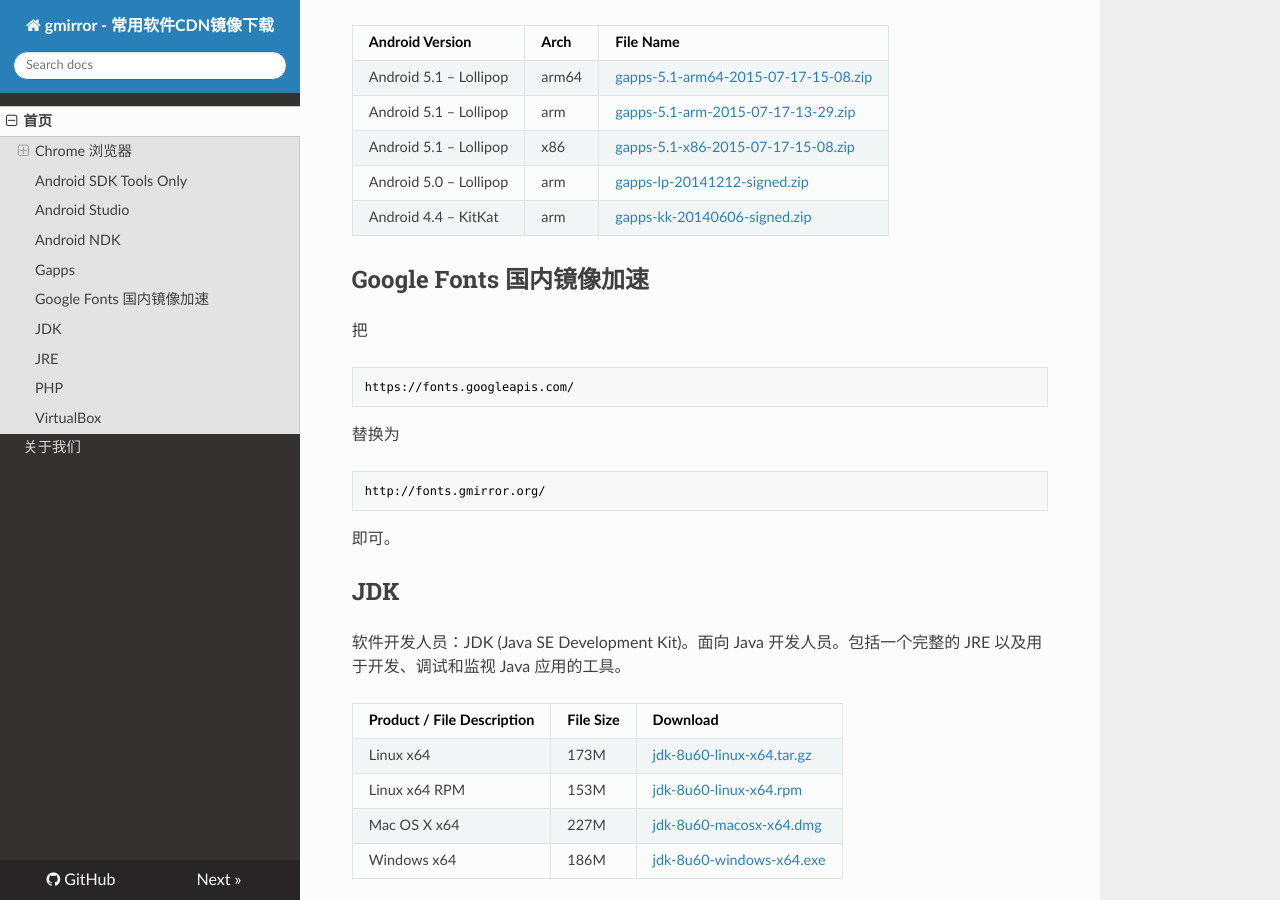
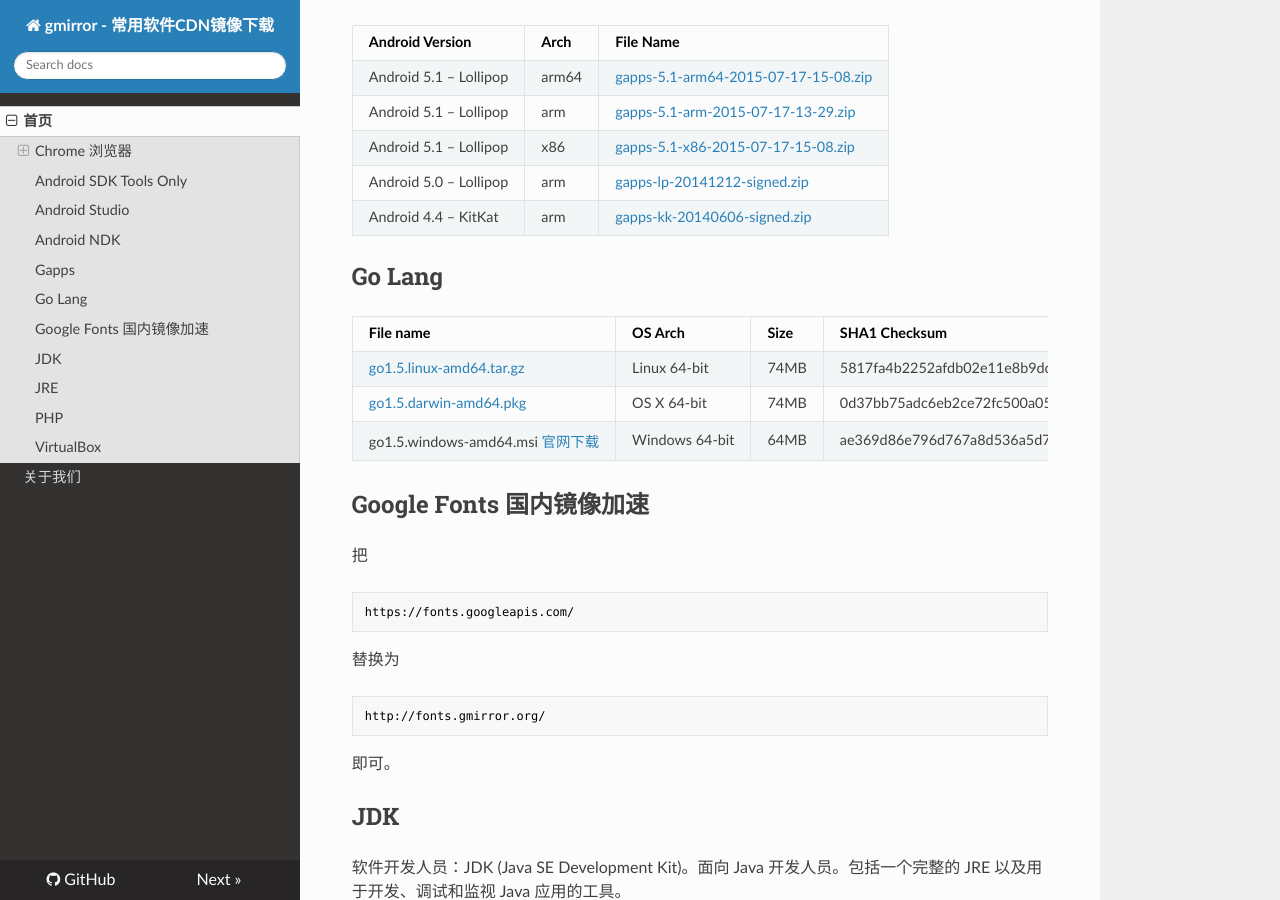
Before and after one commit to sinkcup/gmirror-portal, an MkDocs documentation site: the page built from docs/index.md, in a window 1280 px wide and 900 px high, scrolled down 1956 px. Built offline with MkDocs 1.6.1, drawn with Linux system fonts in a browser that asks for light colours; nearby versions of some CDN libraries; old or Windows-style settings are respelled for this version of MkDocs.

Commit message:
resolved #1

```diff
--- a/docs/index.md
+++ b/docs/index.md
@@ -69,6 +69,14 @@ Android 5.1 – Lollipop | x86 | [gapps-5.1-x86-2015-07-17-15-08.zip](http://dl.
 Android 5.0 – Lollipop | arm | [gapps-lp-20141212-signed.zip](http://dl.gmirror.org/gapps/gapps-lp-20141212-signed.zip)
 Android 4.4 – KitKat | arm | [gapps-kk-20140606-signed.zip](http://dl.gmirror.org/gapps/gapps-kk-20140606-signed.zip)
 
+## Go Lang
+
+File name |  OS Arch  |  Size  |  SHA1 Checksum
+----------|-----------|--------|---------------
+[go1.5.linux-amd64.tar.gz](http://dl.gmirror.org/golang/go1.5.linux-amd64.tar.gz)  | Linux 64-bit | 74MB  |  5817fa4b2252afdb02e11e8b9dc1d9173ef3bd5a
+[go1.5.darwin-amd64.pkg](http://dl.gmirror.org/golang/go1.5.darwin-amd64.pkg) | OS X 64-bit | 74MB   | 0d37bb75adc6eb2ce72fc500a0584b20618abf1d
+go1.5.windows-amd64.msi [官网下载](https://storage.googleapis.com/golang/go1.5.windows-amd64.msi) | Windows 64-bit | 64MB |   ae369d86e796d767a8d536a5d78998a908a4b9e6
+
 ## Google Fonts 国内镜像加速
 
 把
```
